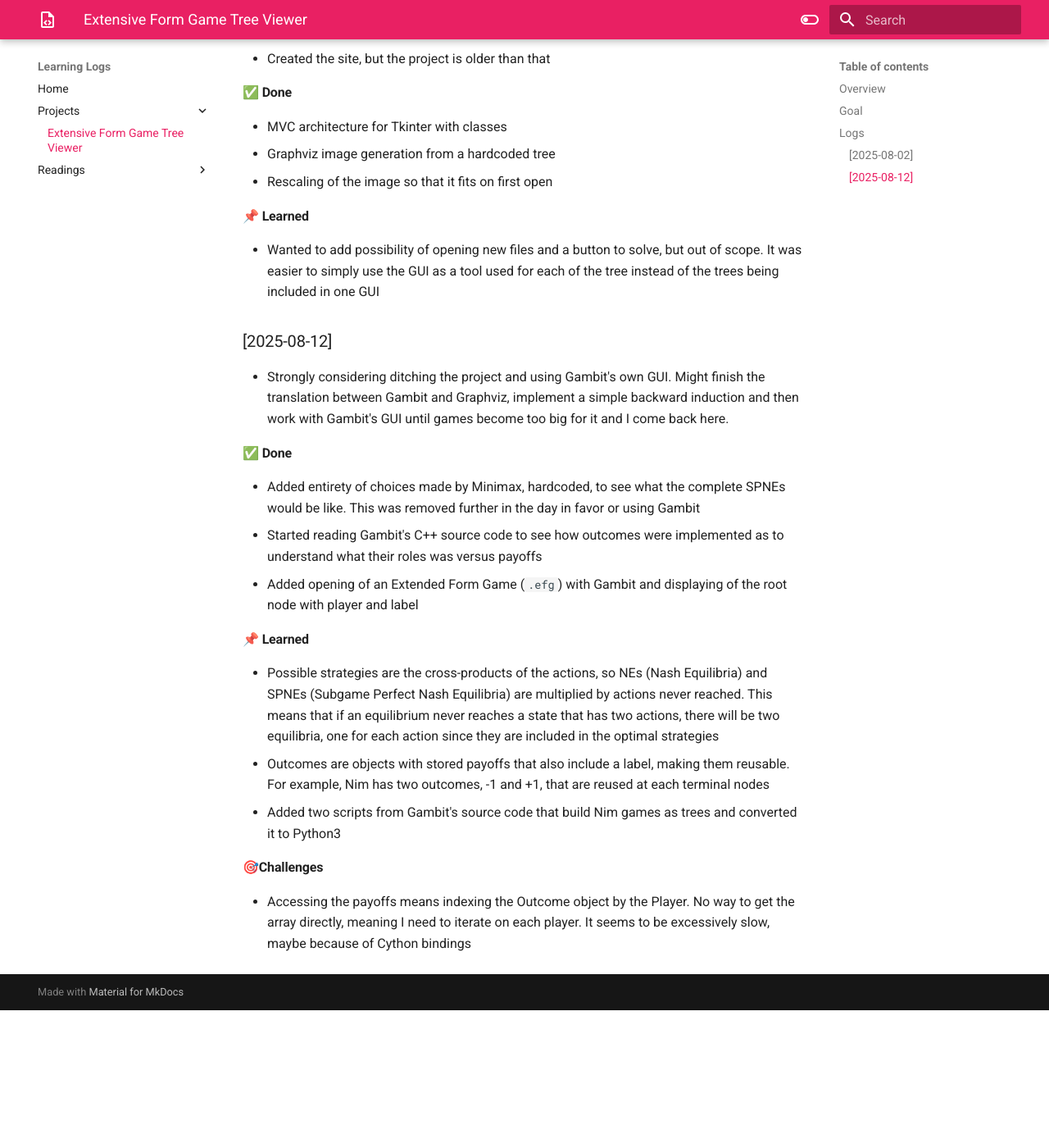
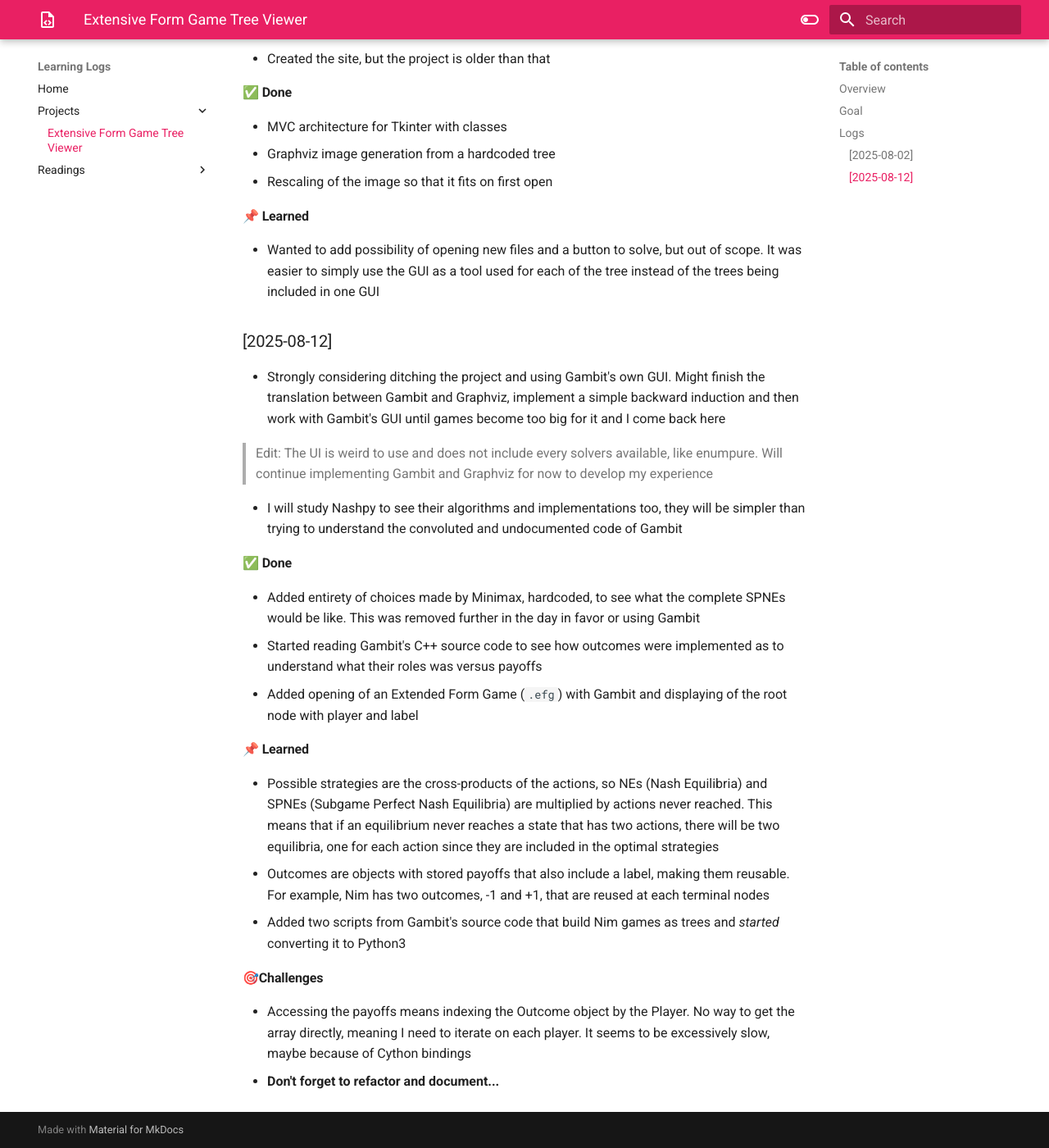
Before and after one commit to j-dumas/learning-logs, an MkDocs documentation site: the page built from content/Projects/Extensive Form Game Tree Viewer.md, in a window 1280 px wide and 1400 px high, scrolled down 822 px. Shown: the whole window at 82% size. Built offline with MkDocs 1.6.1 and Material for MkDocs 9.7.7, drawn with Linux system fonts in a browser that asks for light colours; before the commit the page ends 2054 px from its top, so only the background shows below that.

Commit message:
Sync from private vault on 2025-08-13 01:14:07 UTC

```diff
--- a/content/Projects/Extensive Form Game Tree Viewer.md
+++ b/content/Projects/Extensive Form Game Tree Viewer.md
@@ -27,7 +27,12 @@ Another goal is to start using tools like Gambit to find solutions to games and
 
 ### [2025-08-12]
 - Strongly considering ditching the project and using Gambit's own GUI.
-  Might finish the translation between Gambit and Graphviz, implement a simple backward induction and then work with Gambit's GUI until games become too big for it and I come back here.
+  Might finish the translation between Gambit and Graphviz, implement a simple backward induction and then work with Gambit's GUI until games become too big for it and I come back here
+
+> Edit: The UI is weird to use and does not include every solvers available, like enumpure.
+> Will continue implementing Gambit and Graphviz for now to develop my experience
+
+- I will study Nashpy to see their algorithms and implementations too, they will be simpler than trying to understand the convoluted and undocumented code of Gambit
 
 #### ✅ Done
 - Added entirety of choices made by Minimax, hardcoded, to see what the complete SPNEs would be like.
@@ -40,9 +45,10 @@ Another goal is to start using tools like Gambit to find solutions to games and
   This means that if an equilibrium never reaches a state that has two actions, there will be two equilibria, one for each action since they are included in the optimal strategies
 - Outcomes are objects with stored payoffs that also include a label, making them reusable.
   For example, Nim has two outcomes, -1 and +1, that are reused at each terminal nodes
-- Added two scripts from Gambit's source code that build Nim games as trees and converted it to Python3
+- Added two scripts from Gambit's source code that build Nim games as trees and  *started* converting it to Python3
 
 #### 🎯Challenges
 - Accessing the payoffs means indexing the Outcome object by the Player.
   No way to get the array directly, meaning I need to iterate on each player.
   It seems to be excessively slow, maybe because of Cython bindings
+- **Don't forget to refactor and document...**
```
